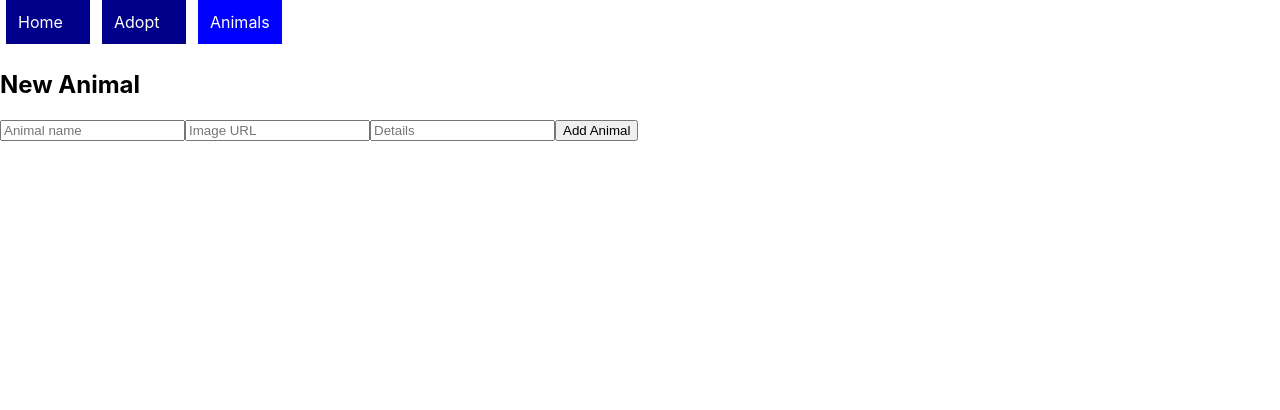
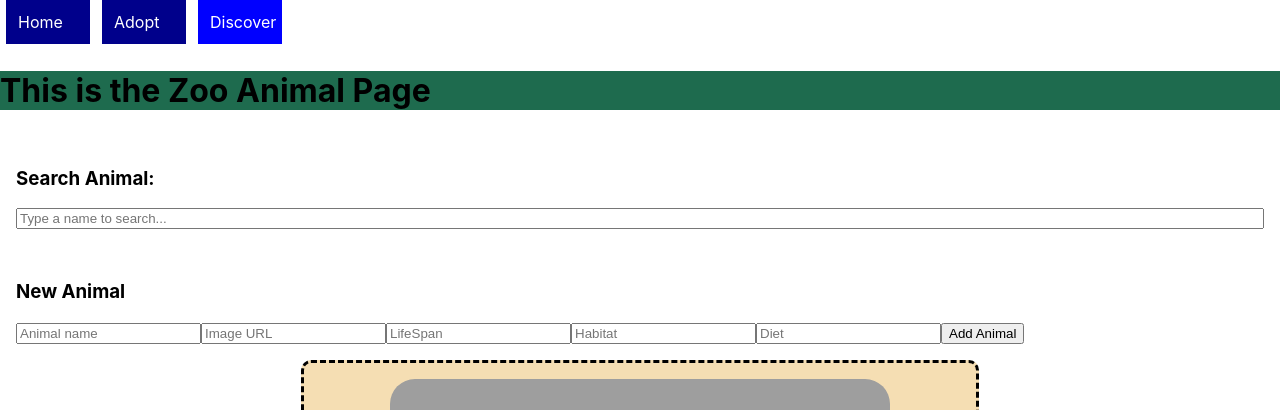
Before and after one commit to Akateno/Phase2-Project-, a React (Create React App) app: page /adopt in a window 1280 px wide. Shown: the top 410 px of the page. Built offline with nearby package versions, Linux system fonts and the light colour scheme; data requests are answered from the project's data file; grey boxes are pictures that could not be loaded.

Commit message:
new form

```diff
--- a/db.json
+++ b/db.json
@@ -1,52 +1,172 @@
 {
-  "toys": [
+  "animals": [
     {
-      "id": 1,
-      "name": "Woody",
-      "image": "http://www.pngmart.com/files/3/Toy-Story-Woody-PNG-Photos.png",
-      "likes": 8
+      "name": "Southern Brazilian Ocelot",
+      "latin_name": "Leopardus pardalis mitis",
+      "animal_type": "Mammal",
+      "active_time": "Nocturnal",
+      "length_min": "2.4",
+      "length_max": "2.8",
+      "weight_min": "20",
+      "weight_max": "34",
+      "lifespan": "20",
+      "habitat": "Tropical and subtropical forest",
+      "diet": "Small mammals such as rodents, possums and armadillos, some reptiles and birds",
+      "geo_range": "Central and eastern South America",
+      "image": "https://upload.wikimedia.org/wikipedia/commons/f/f8/Ocelot_%28Jaguatirica%29_Zoo_Itatiba.jpg",
+      "id": 165
     },
     {
-      "id": 2,
-      "name": "Buzz Lightyear",
-      "image": "http://www.pngmart.com/files/6/Buzz-Lightyear-PNG-Transparent-Picture.png",
-      "likes": 14
+      "name": "Bali Myna",
+      "latin_name": "Leucopsar rothschildi",
+      "animal_type": "Bird",
+      "active_time": "Diurnal",
+      "length_min": "0.7",
+      "length_max": "0.8",
+      "weight_min": "0.15",
+      "weight_max": "0.21",
+      "lifespan": "25",
+      "habitat": "Mountain forests, grasslands, and scrub dessert",
+      "diet": "Fruit, seeds, and invertebrates",
+      "geo_range": "Bali, Indonesia",
+      "image": "https://upload.wikimedia.org/wikipedia/commons/0/09/Bali_Mynah.jpg",
+      "id": 24
     },
     {
-      "name": "Dog",
-      "image": "https://cdn.inprnt.com/thumbs/c5/18/c51893c4983f1d87440c8bde691df232.jpg?response-cache-control=max-age=2628000",
-      "details": "y",
-      "id": 3
+      "name": "Rough Green Snake",
+      "latin_name": "Opheodrys aestivus",
+      "animal_type": "Reptile",
+      "active_time": "Diurnal",
+      "length_min": "1.83",
+      "length_max": "2.67",
+      "weight_min": "0.02",
+      "weight_max": "0.12",
+      "lifespan": "10",
+      "habitat": "Moist woodland",
+      "diet": "Insects and spiders",
+      "geo_range": "Southeastern United States",
+      "image": "https://upload.wikimedia.org/wikipedia/commons/b/bd/Rough_Green_Snake.jpg",
+      "id": 153
     },
     {
-      "name": "cat",
-      "image": "https://cdn.inprnt.com/thumbs/c5/18/c51893c4983f1d87440c8bde691df232.jpg?response-cache-control=max-age=2628000",
-      "details": "x",
-      "id": 4
+      "name": "Madagascar Giant Day Gecko",
+      "latin_name": "Phelsuma madagascariensis grandis",
+      "animal_type": "Reptile",
+      "active_time": "Diurnal",
+      "length_min": "0.75",
+      "length_max": "1",
+      "weight_min": "0.13",
+      "weight_max": "0.15",
+      "lifespan": "15",
+      "habitat": "Forest",
+      "diet": "Insects and other small animals, fruit, and honey",
+      "geo_range": "Northern Madagascar",
+      "image": "https://upload.wikimedia.org/wikipedia/commons/8/8b/Madagascar_giant_day_gecko_%28Phelsuma_grandis%29_Nosy_Komba.jpg",
+      "id": 109
     },
     {
-      "name": "Dog",
-      "image": "https://cdn.inprnt.com/thumbs/c5/18/c51893c4983f1d87440c8bde691df232.jpg?response-cache-control=max-age=2628000",
-      "details": "y",
-      "id": 5
+      "name": "Andean Condor",
+      "latin_name": "Vultur gryphus",
+      "animal_type": "Bird",
+      "active_time": "Diurnal",
+      "length_min": "3.3",
+      "length_max": "4.3",
+      "weight_min": "18",
+      "weight_max": "33",
+      "lifespan": "46",
+      "habitat": "Desert, mountains, grasslands and coasts",
+      "diet": "Carrion",
+      "geo_range": "Western South America",
+      "image": "https://upload.wikimedia.org/wikipedia/commons/8/81/Vultur_gryphus_-Dou%C3%A9-la-Fontaine_Zoo%2C_France-8a.jpg",
+      "id": 14
     },
     {
-      "name": "Tony ",
-      "image": "https://cdn.inprnt.com/thumbs/c5/18/c51893c4983f1d87440c8bde691df232.jpg?response-cache-control=max-age=2628000",
-      "details": "y",
-      "id": 6
+      "name": "Ornate Horned Frog",
+      "latin_name": "Ceratophrys ornata",
+      "animal_type": "Reptile",
+      "active_time": "Diurnal",
+      "length_min": "0.25",
+      "length_max": "5",
+      "weight_min": "0.85",
+      "weight_max": "1",
+      "lifespan": "6",
+      "habitat": "Rainforest",
+      "diet": "Lizards, mice, frogs, insects, and other small animals",
+      "geo_range": "Argentina, Uruguay, and southern Brazil",
+      "image": "https://upload.wikimedia.org/wikipedia/commons/2/2b/Mr_Wiggles_7-20-07_%28870844637%29.jpg",
+      "id": 128
     },
     {
-      "name": "Dog",
-      "image": "https://cdn.inprnt.com/thumbs/c5/18/c51893c4983f1d87440c8bde691df232.jpg?response-cache-control=max-age=2628000",
-      "details": "y",
-      "id": 7
+      "name": "Asian Elephant",
+      "latin_name": "Elephas maximus",
+      "animal_type": "Mammal",
+      "active_time": "Diurnal",
+      "length_min": "9",
+      "length_max": "10",
+      "weight_min": "10000",
+      "weight_max": "11000",
+      "lifespan": "47",
+      "habitat": "Forest",
+      "diet": "Grasses, leaves, barks, and fruits",
+      "geo_range": "Southern and Southeast Asia",
+      "image": "https://upload.wikimedia.org/wikipedia/commons/9/98/Elephas_maximus_%28Bandipur%29.jpg",
+      "id": 19
     },
     {
-      "name": "Tony ",
-      "image": "https://cdn.inprnt.com/thumbs/c5/18/c51893c4983f1d87440c8bde691df232.jpg?response-cache-control=max-age=2628000",
-      "details": "y",
-      "id": 8
+      "name": "Fire-bellied newt",
+      "latin_name": "Cynops pyrrhogaster pyrrhogaster",
+      "animal_type": "Amphibian",
+      "active_time": "Nocturnal",
+      "length_min": "0.35",
+      "length_max": "0.5",
+      "weight_min": "0.004",
+      "weight_max": "0.004",
+      "lifespan": "25",
+      "habitat": "Ponds, stream pools and lakes",
+      "diet": "Aquatic invertebrates",
+      "geo_range": "Japan",
+      "image": "https://upload.wikimedia.org/wikipedia/commons/3/3f/Cynops_ensicauda_popei.jpg",
+      "id": 71
+    },
+    {
+      "name": "Two-toed Sloth",
+      "latin_name": "Choloepus didactylus",
+      "animal_type": "Mammal",
+      "active_time": "Nocturnal",
+      "length_min": "1.9",
+      "length_max": "2.3",
+      "weight_min": "8.8",
+      "weight_max": "17.6",
+      "lifespan": "16",
+      "habitat": "Tropical forest",
+      "diet": "Leaves and fruits",
+      "geo_range": "Northern South America",
+      "image": "https://upload.wikimedia.org/wikipedia/commons/7/71/Choloepus_hoffmanni_%28Puerto_Viejo%2C_CR%29_crop.jpg",
+      "id": 179
+    },
+    {
+      "name": "Boa Constrictor",
+      "latin_name": "Boa constrictor",
+      "animal_type": "Reptile",
+      "active_time": "Nocturnal",
+      "length_min": "3.3",
+      "length_max": "13",
+      "weight_min": "120",
+      "weight_max": "140",
+      "lifespan": "30",
+      "habitat": "Forest and grassland",
+      "diet": "Mammals and birds",
+      "geo_range": "Central and South America",
+      "image": "https://upload.wikimedia.org/wikipedia/commons/9/90/Boa_constrictor%2C_Va%C5%88kovka%2C_Brno_%282%29.jpg",
+      "id": 42
+    },
+    {
+      "name": "Elephant",
+      "image": "https://artprojectsforkids.org/wp-content/uploads/2020/08/Elephant-recolor.jpg",
+      "lifespan": "20",
+      "habitat": "t",
+      "diet": "t",
+      "id": 180
     }
   ]
 }
--- a/src/App.js
+++ b/src/App.js
@@ -3,8 +3,8 @@ import NavBar from './components/NavBar';
 import ZooAnimalPage from './components/ZooAnimalPage';
 // import React, {useEffect} from "react";
 import {Route, Switch} from "react-router-dom"
-import ZooAnimalForm from './components/ZooAnimalForm';
 import Home from "./components/Home";
+import ZooList from './components/ZooList';
 
 function App() {
 
@@ -15,10 +15,10 @@ function App() {
       <NavBar/>
       <Switch>
         <Route path="/adopt">
-          <ZooAnimalForm/>
+        <ZooAnimalPage/>
         </Route>
-        <Route path="/petList">
-          <ZooAnimalPage/>
+        <Route path="/ResidentList">
+          <ZooList/>
         </Route>
         <Route path="/">
           <Home/>
--- a/src/components/NavBar.js
+++ b/src/components/NavBar.js
@@ -27,8 +27,8 @@ function NavBar () {
         <NavLink style={linkStyles}
         activeStyle={{
           background: "darkblue",
-        }}to="/petList">
-             Animals </NavLink>
+        }}to="/residentList">
+             Discover </NavLink>
     </div>
     )
 }
--- a/src/components/Search.js
+++ b/src/components/Search.js
@@ -11,7 +11,7 @@ function Search({searchTerm, onChangeSearch}) {
 
 return (
       <div className="searchbar">
-        <label htmlFor="search">Search Animals:</label>
+        <h3>Search Animal:</h3>
         <input
           type="text"
           id="search"
--- a/src/components/ZooAnimalForm.js
+++ b/src/components/ZooAnimalForm.js
@@ -3,7 +3,9 @@ import React, {useState} from "react"
 function ZooAnimalForm ({handleAddAnimal}) {
   const[name, setName]=useState("")
   const[image, setImage]=useState("")
-  const[details, setDetails]=useState("")
+  const[lifespan, setLifespan]=useState("")
+  const[habitat, setHabitat]=useState("")
+  const[diet, setDiet]=useState("")
 
   function handleName(event){
     setName(event.target.value)
@@ -11,20 +13,19 @@ function ZooAnimalForm ({handleAddAnimal}) {
  function handleImage(event){
     setImage(event.target.value)
   }
-  function handleDetails(event){
-    setDetails(event.target.value)
+  function handleLifespan(event){
+    setLifespan(event.target.value)
   }
-  //make local copy of data
-  // fetch(`http://localhost:3000/toys`)
-  //   .then(response => response.json())
-  //   .then(data => {
-
-  //       console.log(data);
-  //   });
+  function handleHabitat(event){
+    setHabitat(event.target.value)
+  }
+  function handleDiet(event){
+    setDiet(event.target.value)
+  }
 
   const handleSubmit = (e)=> {
      e.preventDefault();
-     fetch("http://localhost:3000/toys", {
+     fetch("http://localhost:3000/animals", {
        method: "POST",
        headers: {
          "Content-Type": "application/json",
@@ -32,28 +33,31 @@ function ZooAnimalForm ({handleAddAnimal}) {
        body:JSON.stringify({
          name,
          image,
-         details,
+         lifespan,
+         habitat,
+         diet,
       }),
-
-
      })
      .then(r=>r.json())
      .then((newAnimal)=>{
       handleAddAnimal(newAnimal);
+      console.log(newAnimal)
      })
+     console.log(image)
+
    }
 
-
-
-
     return ( <div className="pageForm">
-    <h2>New Animal</h2>
+    <h3>New Animal</h3>
     <form onSubmit={handleSubmit}>
       <input  type="text" onChange={handleName} value={name} name="name" placeholder="Animal name" />
-      <input  type="text" onChange={handleImage} value={image} name="image" placeholder="Image URL" />
-      <input  type="text" onChange={handleDetails} value={details} name="details" placeholder="Details" />
+      <input  type="url" onChange={handleImage} value={image} name="image" placeholder="Image URL" />
+      <input  type="text" onChange={handleLifespan} value={lifespan} name="lifespan" placeholder="LifeSpan" />
+      <input  type="text" onChange={handleHabitat} value={habitat} name="habitat" placeholder="Habitat" />
+      <input  type="text" onChange={handleDiet} value={diet} name="diet" placeholder="Diet" />
       <button type="submit">Add Animal</button>
     </form>
+
   </div>)
 }
 
--- a/src/components/ZooAnimalList.js
+++ b/src/components/ZooAnimalList.js
@@ -1,7 +1,7 @@
 import React from "react"
 import ZooAnimalCard from "./ZooAnimalCard"
 
-function ZooAnimalList ({animals}) {
+function ZooAnimalList ({animals }) {
     return (
     <div className="cards">
         {
@@ -12,9 +12,7 @@ function ZooAnimalList ({animals}) {
           lifeSpan={animal.lifespan}
           habitat={animal.habitat}
           diet={animal.diet}
-          image={animal.image_link}
-
-        //   image={brew.image}
+          image={animal.image}
           />
         ))}
     </div>)
--- a/src/components/ZooAnimalPage.js
+++ b/src/components/ZooAnimalPage.js
@@ -2,25 +2,33 @@ import React, {useEffect, useState} from "react"
 
 import Search from "./Search"
 import ZooAnimalList from "./ZooAnimalList"
+import ZooAnimalForm from "./ZooAnimalForm"
 
 function ZooAnimalPage () {
     const [animal,setAnimal]=useState([])
     const [search, setSearch]=useState("")
 
      useEffect(()=>{
-     fetch("https://zoo-animal-api.herokuapp.com/animals/rand/10")
+     fetch("http://localhost:3000/animals")
     .then((r)=>r.json())
      .then((data)=>setAnimal(data))
    }, [])
 
+   function handleAddAnimal(newAnimal){
+    setAnimal([...animal, newAnimal])
+  }
+
+
    const displayedAnimals = animal.filter((anim)=>
-anim.name.toLowerCase().includes(search.toLowerCase())
+    anim.name.toLowerCase().includes(search.toLowerCase())
 )
 
-    return <div>
-      <h1>This is the Zoo Animal Page</h1>
+    return <div className="pageRender">
+      <h1 className="formHeader">This is the Zoo Animal Page</h1>
         <Search searchTerm={search} onChangeSearch={setSearch}/>
+        <ZooAnimalForm handleAddAnimal={handleAddAnimal}/>
         <ZooAnimalList animals={displayedAnimals}/>
+
 
     </div>
 }
--- /dev/null
+++ b/src/components/ZooList.js
@@ -0,0 +1,36 @@
+import React, {useEffect, useState} from "react"
+
+import Search from "./Search"
+
+
+function Zoolist () {
+    const [animal,setAnimal]=useState([])
+
+     useEffect(()=>{
+     fetch("https://zoo-animal-api.herokuapp.com/animals/rand/10")
+    .then((r)=>r.json())
+     .then((data)=>setAnimal(data))
+   }, [])
+
+   const rAnimals = animal.map((animals)=> (
+
+    <div key={animals.name}>
+
+      <img src={animals.image_link} alt={animals.name} width="500" height="600"/>
+      <h2>{animals.name}</h2>
+      <ul>
+    <li>LifeSpan: {animals.lifespan}</li>
+    <li>Habitat: {animals.habitat}</li>
+    <li>Diet: {animals.diet}</li>
+      </ul>
+    </div>
+    ))
+
+
+    return <div>
+      <h1 className="residentHeader">Local Zoo Residents</h1>
+      {rAnimals}
+    </div>
+}
+
+export default Zoolist;
--- a/src/index.css
+++ b/src/index.css
@@ -4,16 +4,53 @@
   display: flex;
   flex-direction: column;
 }
+.pageForm{
+  padding: 1rem;
+  display: flex;
+  flex-direction: column;
+}
+.card{
+   text-align: center;
+  padding: 1rem;
+  background-color: wheat;
+  border-radius: 10px;
+  border-style: dashed;
+  width: 50%;
+  margin: 0 auto; /* Added */
+  float: none; /* Added */
+  margin-bottom: 10px; /* Added */
+}
+.pageRender{
+  background-color: white;
+}
+.cardPic{
+  border-radius: 25px;
+}
 .homePage{
+  background-color: #1E6B4E;
+  text-align: center;
+}
+.formHeader{
+  background-color: #1E6B4E;
+}
+.residentHeader{
+
   background-color: aquamarine;
 }
+/* .square {
+  height: 400px;
+  width: 380px;
+  background-color: rgb(32, 89, 195);
+  float:right;
+  margin-right:150px;
+} */
+/* .homeImage{
+  position: absolute;
+  padding-top: 110px;
+  margin-left:320px;
+  float:right;
+} */
 
-pageheader{
-  font-size: 2.5em;
-  font-weight: 900;
-  text-align: center;
-  padding: 0.5rem 0;
-}
 body {
   margin: 0;
   font-family: -apple-system, BlinkMacSystemFont, 'Segoe UI', 'Roboto', 'Oxygen',
@@ -28,3 +65,6 @@ code {
   font-family: source-code-pro, Menlo, Monaco, Consolas, 'Courier New',
     monospace;
 }
+.navbar{
+  text-align: left;
+}
```
Also changed, not shown: src/components/Home.js (+8 -2 lines), src/components/ZooAnimalCard.js (+14 -13 lines).
